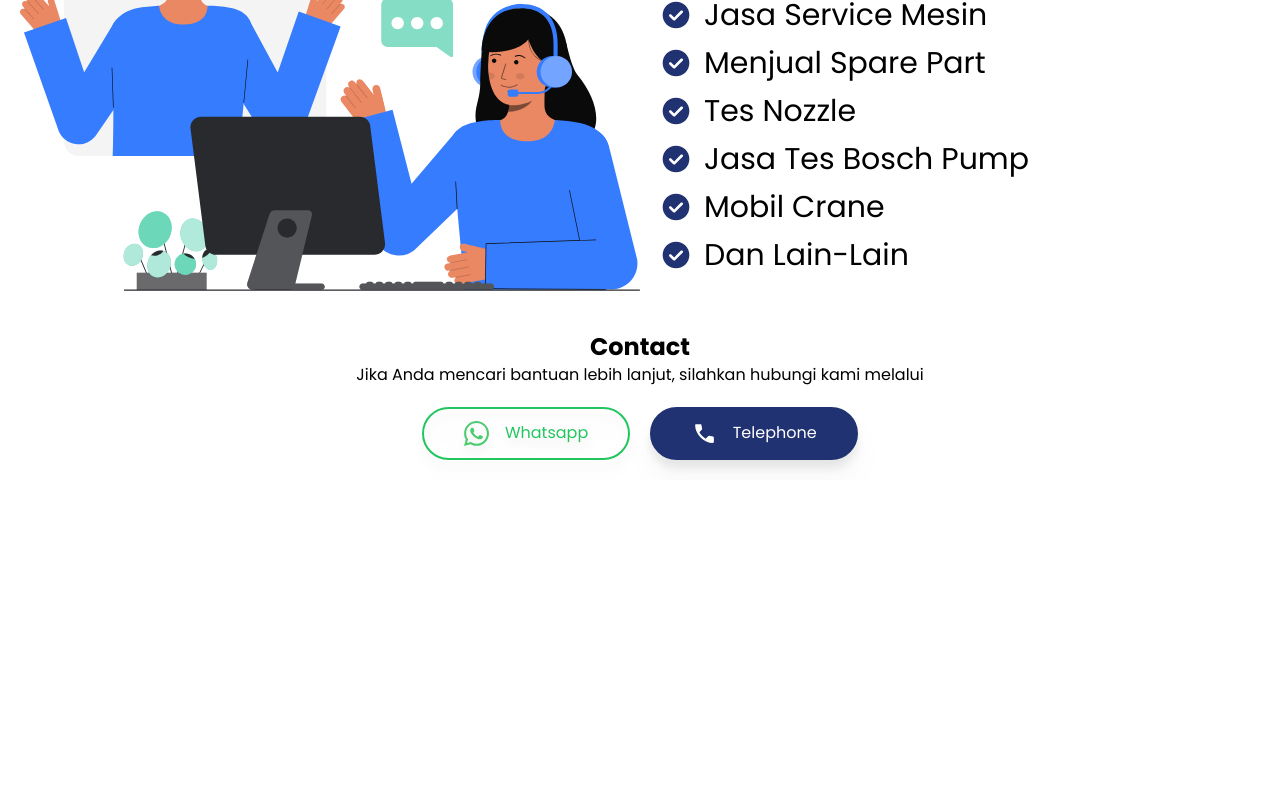
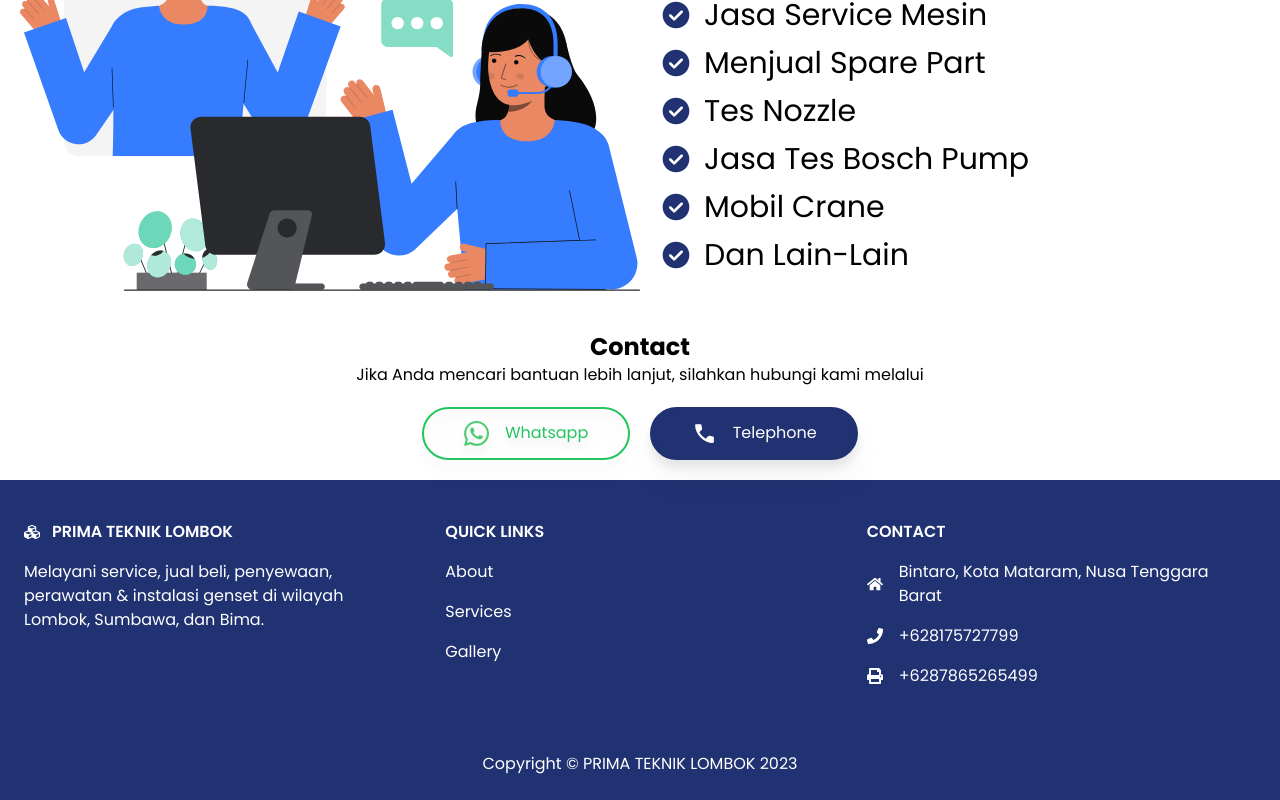
Before and after one commit to dennyshuda/prima-teknik-lombok, a React (Vite) app: page / in a window 1280 px wide. Shown: the part 1652-2452 px from the top of the page. Before the commit the page ends 2132 px from the top, so only its background shows below. Built offline with nearby package versions, Linux system fonts and the light colour scheme.

Commit message:
feat: add footer section

```diff
--- a/src/app.tsx
+++ b/src/app.tsx
@@ -4,6 +4,7 @@
 import { About } from "./components/about";
 import { Services } from "./components/services";
 import { Contact } from "./components/contact";
+import { Footer } from "./components/footer";
 
 function App() {
   return (
@@ -13,6 +14,7 @@
       <About />
       <Services />
       <Contact />
+      <Footer />
     </div>
   );
 }
--- /dev/null
+++ b/src/components/footer.tsx
@@ -0,0 +1,127 @@
+export function Footer() {
+  return (
+    <footer className="text-center lg:text-left bg-[#203271] text-white">
+      <div className="mx-6 py-10 text-center md:text-left">
+        <div className="grid grid-1 md:grid-cols-2 lg:grid-cols-3 gap-8">
+          <div className="">
+            <h6
+              className="
+            uppercase
+            font-semibold
+            mb-4
+            flex
+            items-center
+            justify-center
+            md:justify-start
+          "
+            >
+              <svg
+                aria-hidden="true"
+                focusable="false"
+                data-prefix="fas"
+                data-icon="cubes"
+                className="w-4 mr-3"
+                role="img"
+                xmlns="http://www.w3.org/2000/svg"
+                viewBox="0 0 512 512"
+              >
+                <path
+                  fill="currentColor"
+                  d="M488.6 250.2L392 214V105.5c0-15-9.3-28.4-23.4-33.7l-100-37.5c-8.1-3.1-17.1-3.1-25.3 0l-100 37.5c-14.1 5.3-23.4 18.7-23.4 33.7V214l-96.6 36.2C9.3 255.5 0 268.9 0 283.9V394c0 13.6 7.7 26.1 19.9 32.2l100 50c10.1 5.1 22.1 5.1 32.2 0l103.9-52 103.9 52c10.1 5.1 22.1 5.1 32.2 0l100-50c12.2-6.1 19.9-18.6 19.9-32.2V283.9c0-15-9.3-28.4-23.4-33.7zM358 214.8l-85 31.9v-68.2l85-37v73.3zM154 104.1l102-38.2 102 38.2v.6l-102 41.4-102-41.4v-.6zm84 291.1l-85 42.5v-79.1l85-38.8v75.4zm0-112l-102 41.4-102-41.4v-.6l102-38.2 102 38.2v.6zm240 112l-85 42.5v-79.1l85-38.8v75.4zm0-112l-102 41.4-102-41.4v-.6l102-38.2 102 38.2v.6z"
+                ></path>
+              </svg>
+              PRIMA TEKNIK LOMBOK
+            </h6>
+            <p>
+              Melayani service, jual beli, penyewaan, perawatan & instalasi
+              genset di wilayah Lombok, Sumbawa, dan Bima.
+            </p>
+          </div>
+
+          <div>
+            <h6 className="uppercase font-semibold mb-4 flex justify-center md:justify-start">
+              Quick links
+            </h6>
+            <p className="mb-4">
+              <a href="#about" className="text-white">
+                About
+              </a>
+            </p>
+            <p className="mb-4">
+              <a href="#!" className="text-white">
+                Services
+              </a>
+            </p>
+            <p className="mb-4">
+              <a href="#!" className="text-white">
+                Gallery
+              </a>
+            </p>
+          </div>
+          <div className="">
+            <h6 className="uppercase font-semibold mb-4 flex justify-center md:justify-start">
+              Contact
+            </h6>
+            <p className="flex items-center justify-center md:justify-start mb-4">
+              <svg
+                aria-hidden="true"
+                focusable="false"
+                data-prefix="fas"
+                data-icon="home"
+                className="w-4 mr-4"
+                role="img"
+                xmlns="http://www.w3.org/2000/svg"
+                viewBox="0 0 576 512"
+              >
+                <path
+                  fill="currentColor"
+                  d="M280.37 148.26L96 300.11V464a16 16 0 0 0 16 16l112.06-.29a16 16 0 0 0 15.92-16V368a16 16 0 0 1 16-16h64a16 16 0 0 1 16 16v95.64a16 16 0 0 0 16 16.05L464 480a16 16 0 0 0 16-16V300L295.67 148.26a12.19 12.19 0 0 0-15.3 0zM571.6 251.47L488 182.56V44.05a12 12 0 0 0-12-12h-56a12 12 0 0 0-12 12v72.61L318.47 43a48 48 0 0 0-61 0L4.34 251.47a12 12 0 0 0-1.6 16.9l25.5 31A12 12 0 0 0 45.15 301l235.22-193.74a12.19 12.19 0 0 1 15.3 0L530.9 301a12 12 0 0 0 16.9-1.6l25.5-31a12 12 0 0 0-1.7-16.93z"
+                ></path>
+              </svg>
+              Bintaro, Kota Mataram, Nusa Tenggara Barat
+            </p>
+            <p className="flex items-center justify-center md:justify-start mb-4">
+              <svg
+                aria-hidden="true"
+                focusable="false"
+                data-prefix="fas"
+                data-icon="phone"
+                className="w-4 mr-4"
+                role="img"
+                xmlns="http://www.w3.org/2000/svg"
+                viewBox="0 0 512 512"
+              >
+                <path
+                  fill="currentColor"
+                  d="M493.4 24.6l-104-24c-11.3-2.6-22.9 3.3-27.5 13.9l-48 112c-4.2 9.8-1.4 21.3 6.9 28l60.6 49.6c-36 76.7-98.9 140.5-177.2 177.2l-49.6-60.6c-6.8-8.3-18.2-11.1-28-6.9l-112 48C3.9 366.5-2 378.1.6 389.4l24 104C27.1 504.2 36.7 512 48 512c256.1 0 464-207.5 464-464 0-11.2-7.7-20.9-18.6-23.4z"
+                ></path>
+              </svg>
+              +628175727799
+            </p>
+            <p className="flex items-center justify-center md:justify-start">
+              <svg
+                aria-hidden="true"
+                focusable="false"
+                data-prefix="fas"
+                data-icon="print"
+                className="w-4 mr-4"
+                role="img"
+                xmlns="http://www.w3.org/2000/svg"
+                viewBox="0 0 512 512"
+              >
+                <path
+                  fill="currentColor"
+                  d="M448 192V77.25c0-8.49-3.37-16.62-9.37-22.63L393.37 9.37c-6-6-14.14-9.37-22.63-9.37H96C78.33 0 64 14.33 64 32v160c-35.35 0-64 28.65-64 64v112c0 8.84 7.16 16 16 16h48v96c0 17.67 14.33 32 32 32h320c17.67 0 32-14.33 32-32v-96h48c8.84 0 16-7.16 16-16V256c0-35.35-28.65-64-64-64zm-64 256H128v-96h256v96zm0-224H128V64h192v48c0 8.84 7.16 16 16 16h48v96zm48 72c-13.25 0-24-10.75-24-24 0-13.26 10.75-24 24-24s24 10.74 24 24c0 13.25-10.75 24-24 24z"
+                ></path>
+              </svg>
+              +6287865265499
+            </p>
+          </div>
+        </div>
+      </div>
+      <div className="text-center p-6 bg-[#203271]">
+        <span>Copyright &copy; PRIMA TEKNIK LOMBOK 2023</span>
+      </div>
+    </footer>
+  );
+}
```
